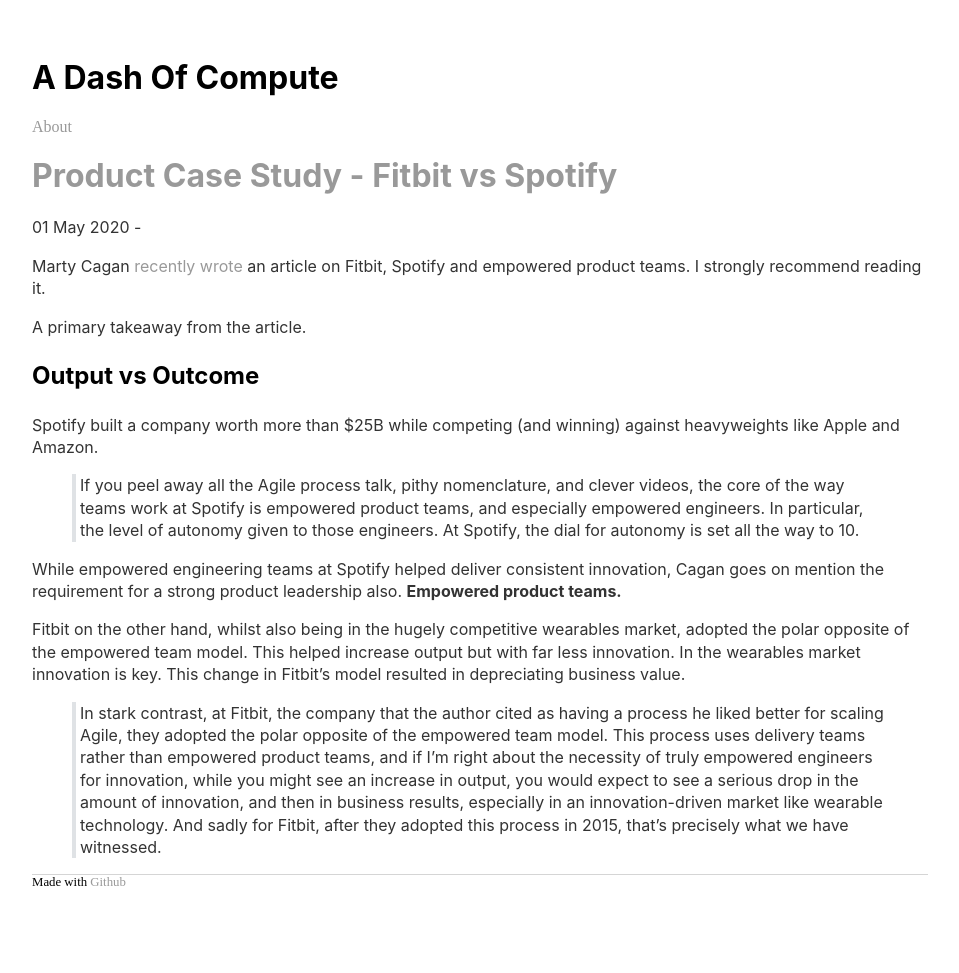
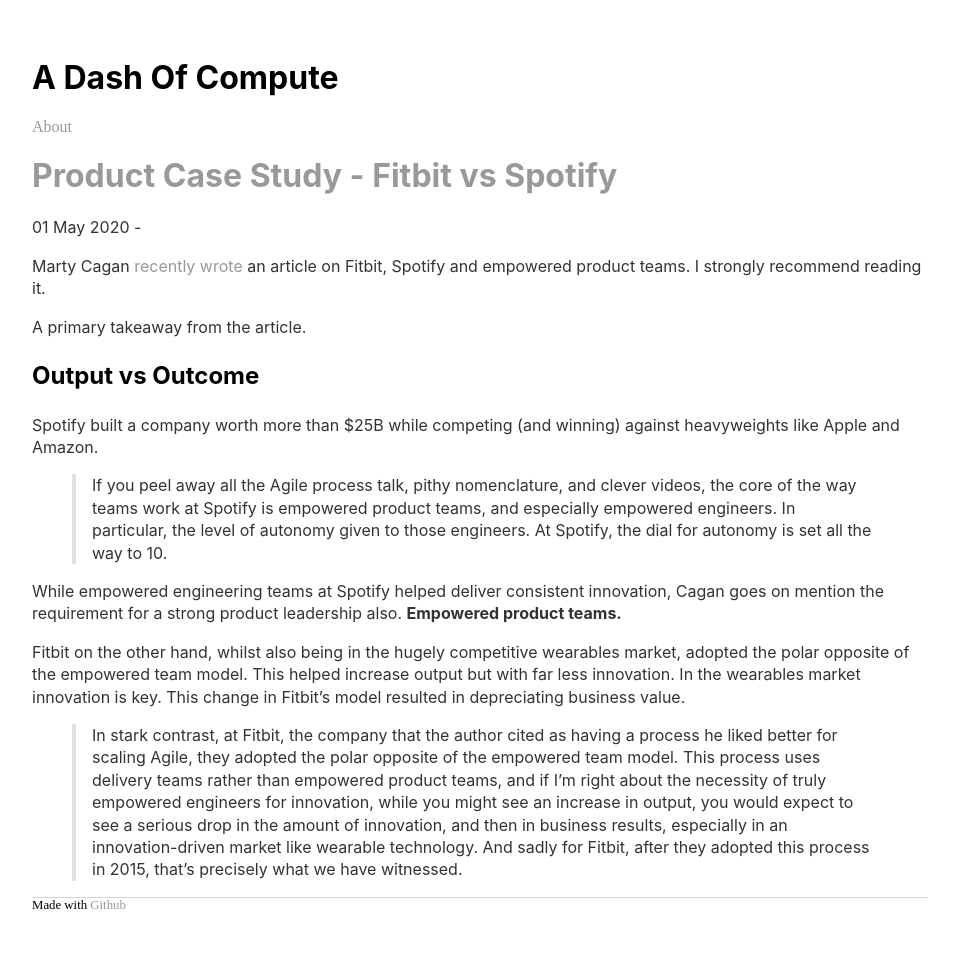
Before and after one commit to sautee/sautee.github.io, a Jekyll site: the page built from _posts/2020-05-05-fitbitspotify.md, in a window 1280 px wide. Shown: the whole page, without its empty margins (160-1119 px from the left). Built offline with Jekyll 4.4.1, drawn with Linux system fonts in a browser that asks for light colours; nearby versions of some CDN libraries; library files that are not in the unit come from our copies; before the commit the page ends 950 px from its top, so only the background shows below that.

Commit message:
Update site.css

```diff
--- a/css/site.css
+++ b/css/site.css
@@ -34,7 +34,7 @@
 }
 
 blockquote {
-  padding: 0 0.25em;
+  padding: 0 1em;
   color: #6a737d;
   border-left: 0.25em solid #dfe2e5;
 }
```
